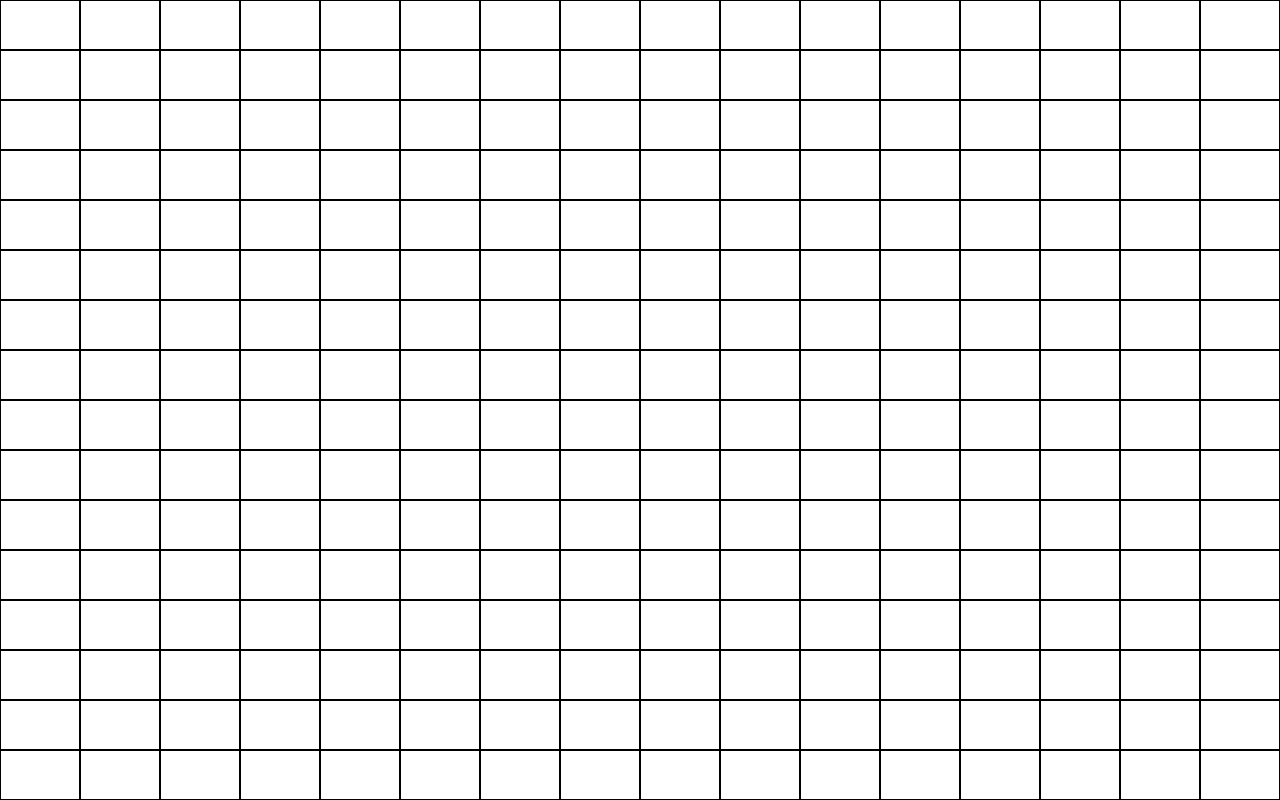
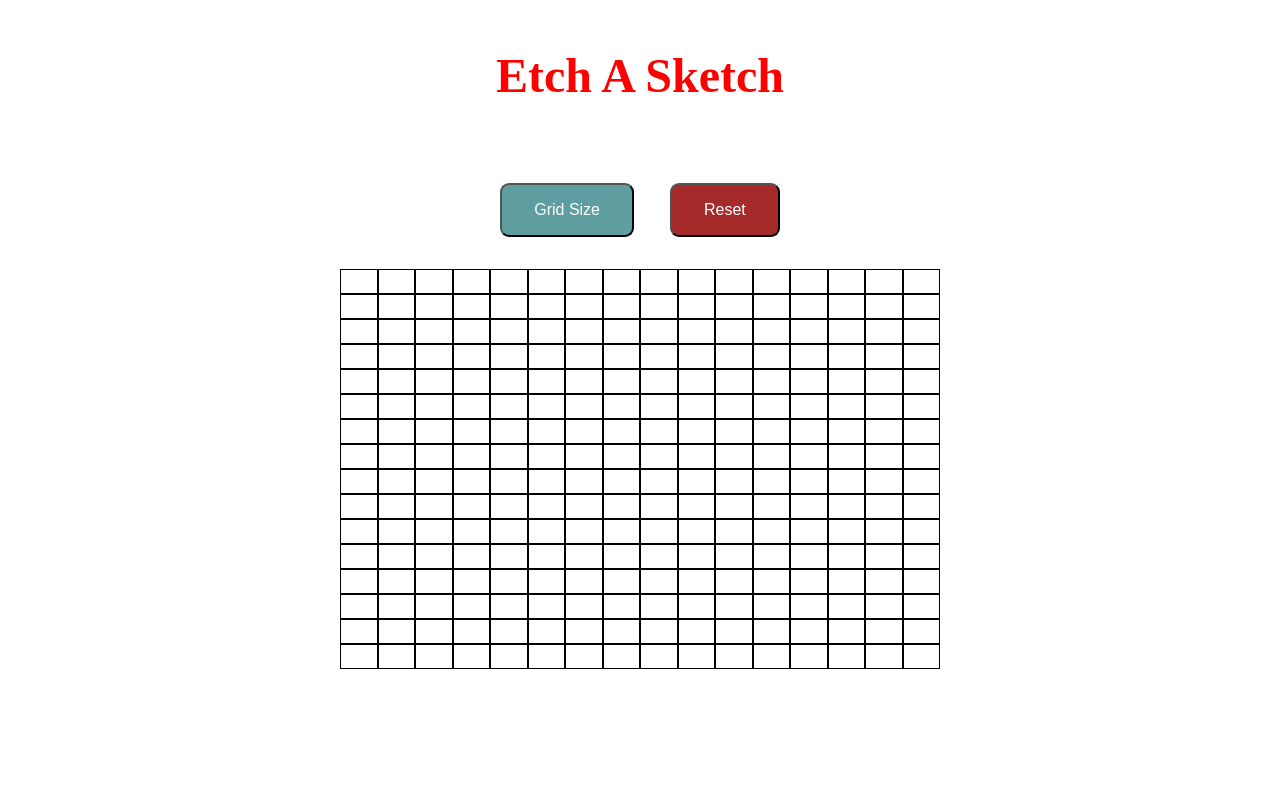
Before and after one commit to Khaled0P/Etch-a-Sketch, a plain HTML site: page index.html in a window 1280 px wide. Drawn offline with Linux system fonts and the light colour scheme.

Commit message:
feat: add reset & gridSize buttons
add reset button to reset grid on click

add gridSize button(function not specified yet)

```diff
--- a/code.js
+++ b/code.js
@@ -1,16 +1,26 @@
 const container = document.querySelector('.container');
+let gridSize;
 
 
-
-function createGrid(){
-    for (i = 0; i<16;i++){
-        for(j=0; j<16;j++){
+function createGrid(x =16){
+    for (i = 0; i<x;i++){
+        for(j=0; j<x;j++){
             let gridBox = document.createElement('div');
             gridBox.className = 'gridBox';
             container.appendChild(gridBox);
+            gridBox.addEventListener('mouseover', ()=> {
+                gridBox.style.backgroundColor= 'black';
+            })
         }
     }
 
 }
 
-createGrid();
+function reset(){
+    let gridBox = document.querySelectorAll('.gridBox');
+    gridBox.forEach((box) => {
+        box.style.backgroundColor = 'white';
+    })
+}
+
+createGrid(gridSize);
--- a/index.html
+++ b/index.html
@@ -9,6 +9,9 @@
     <script src="code.js" defer></script>
 </head>
 <body>
+    <h1>Etch A Sketch</h1>
+    <button type="button" class="gridSize-btn">Grid Size</button>
+    <button type="button" class="reset-btn" onclick="reset()">Reset</button>
     <div class="container">
     </div>
 </body>
--- a/styles.css
+++ b/styles.css
@@ -4,10 +4,46 @@
     box-sizing: border-box;
 }
 
+body {
+    text-align: center;
+}
+
+h1{
+    text-align: center;
+    color: red;
+    margin: 1em;
+    font-size: 48px;
+}
+
+button{
+    display: inline-block;
+    margin: 2em 1em;
+    padding: 1em 2em;
+    font-size: 16px;
+    border-radius: 9px;;
+}
+
+button.reset-btn{
+    background-color:brown;
+    color: white;
+}
+
+button.gridSize-btn{
+    background-color:cadetblue;
+    color:white;
+}
+
+
+button:hover{
+    filter: brightness(120%);
+}
+
 .container{
-    height: 100vh;
+    height: 400px;
+    width: 600px;
     display: flex;
     flex-wrap: wrap;
+    margin: 0 auto 2em;
 }
 
 .gridBox{
@@ -15,3 +51,7 @@
     width: calc(100%/16);
     height: calc(100%/16);
 }
+
+/* .gridBox:hover{
+    background-color: black;
+} */
```
